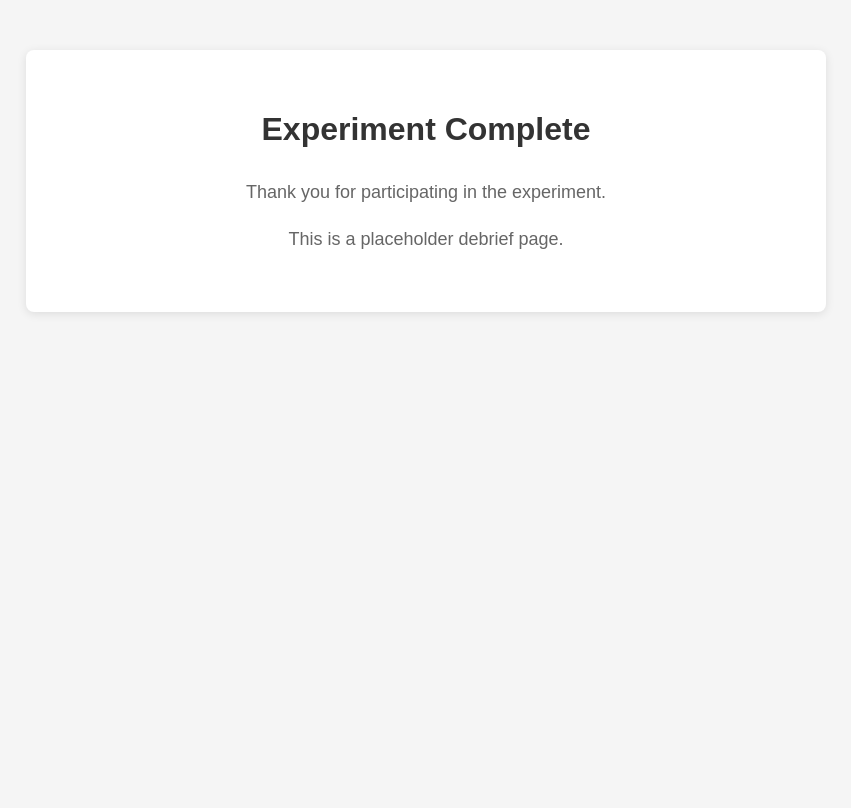
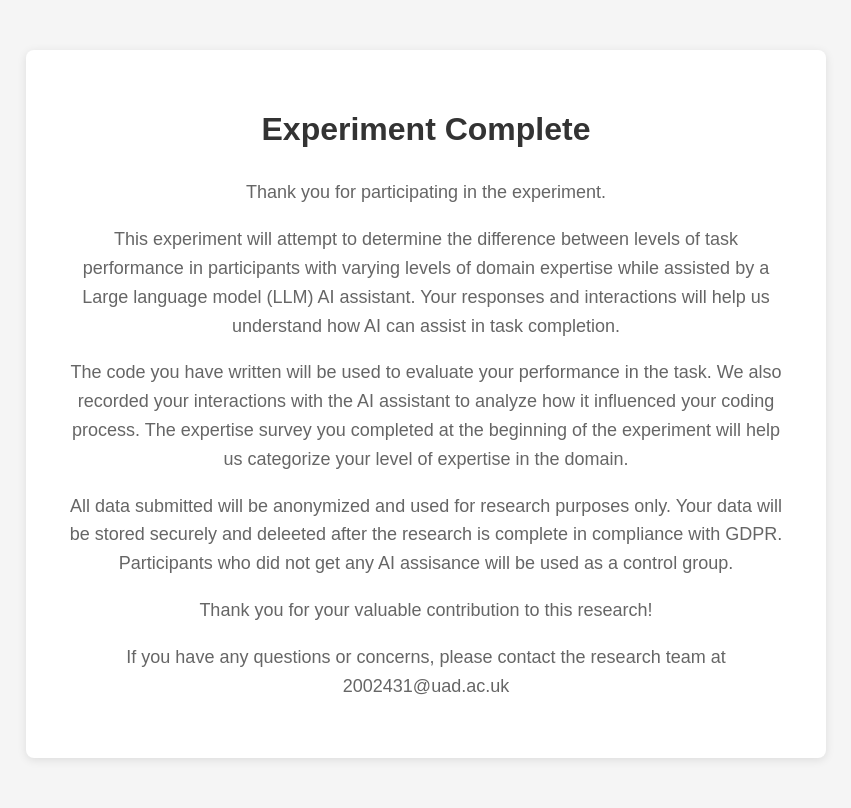
Before and after one commit to HamishHill-WK/PhaserGame, a Flask app: page /debrief in a window 1280 px wide. Shown: the whole page, without its empty margins (214-1065 px from the left). Before the commit the page ends 314 px from the top, so only its background shows below. Run offline with Flask 3, Linux system fonts and the light colour scheme.

Commit message:
Update debrief page content to provide detailed information on experiment purpose, data usage, and participant contributions.

```diff
--- a/templates/debrief.html
+++ b/templates/debrief.html
@@ -10,7 +10,23 @@
 
         <div class="debrief-message">
             <p>Thank you for participating in the experiment.</p>
-            <p>This is a placeholder debrief page.</p>
+            <p> This experiment will attempt to determine the difference between
+                levels of task performance in participants with varying levels of domain expertise
+                while assisted by a Large language model (LLM) AI assistant.
+                Your responses and interactions will help us understand how AI can assist in task completion.</p>
+
+            <p> The code you have written will be used to evaluate your performance in the task.
+                We also recorded your interactions with the AI assistant to analyze how it influenced your coding process.
+                The expertise survey you completed at the beginning of the experiment will help us categorize your level of expertise in the domain.</p>
+
+            <p> All data submitted will be anonymized and used for research purposes only.
+                Your data will be stored securely and deleeted after the research is complete in compliance with GDPR.
+
+                Participants who did not get any AI assisance will be used as a control group.
+            </p>
+            <p>Thank you for your valuable contribution to this research!</p>
+            <p>If you have any questions or concerns, please contact the research team at 2002431@uad.ac.uk</p>
+
         </div>
     </div>
 </body>
```
